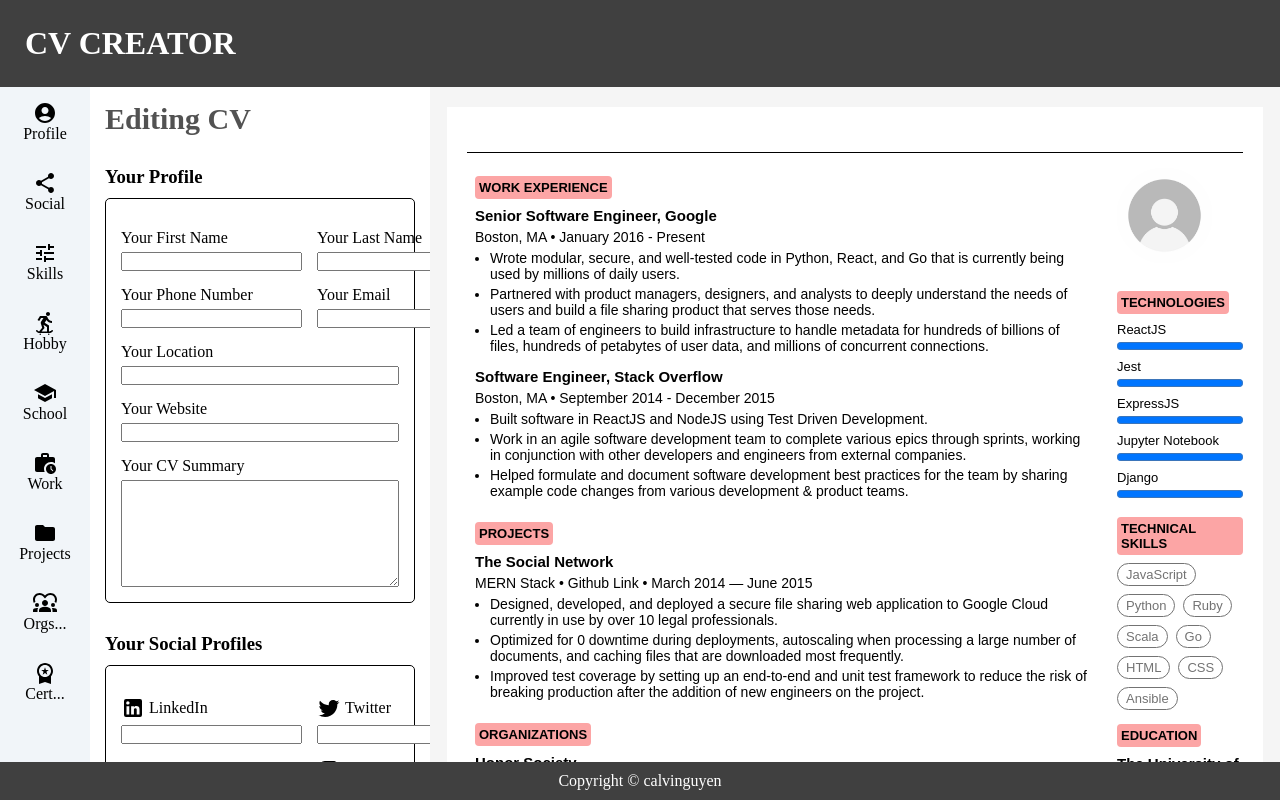
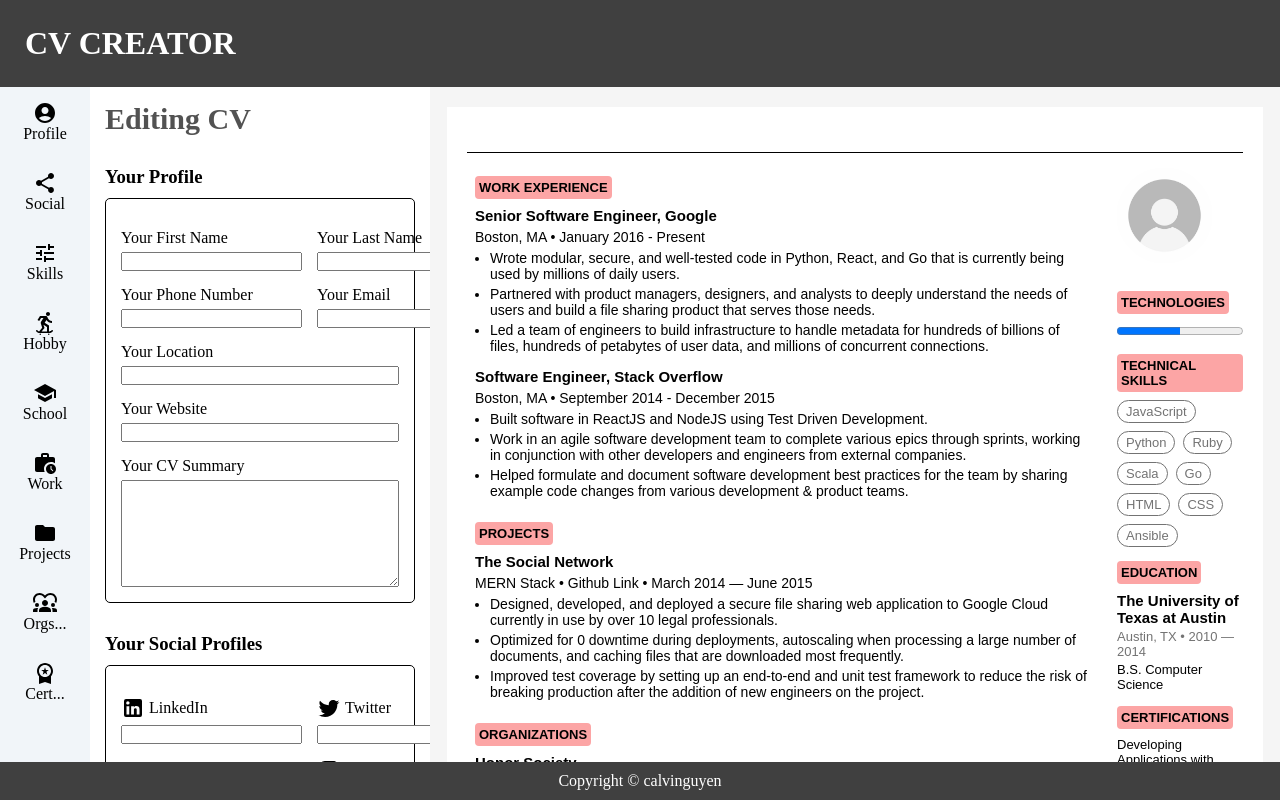
Before and after one commit to calvinguyen/cv-application, a React (Vite) app: page / in a window 1280 px wide. Built offline with nearby package versions, Linux system fonts and the light colour scheme.

Commit message:
Implement dynamic rendering for skills in CVForm

```diff
--- a/src/components/CVEditBar/Forms/SkillItem.jsx
+++ /dev/null
@@ -1,29 +0,0 @@
-const SkillItem = ({ skill, onSkillChange, onDeleteSkill }) => {
-  return (
-    <div className="skill-input-container">
-      <input
-        type="text"
-        name="name"
-        value={skill.name}
-        onChange={(e) => onSkillChange(e, skill.id)}
-      />
-      <button
-        className="x-btn input-x-btn"
-        type="button"
-        onClick={() => onDeleteSkill(skill.id)}
-      >
-        X
-      </button>
-      <input
-        type="range"
-        name="level"
-        min="0"
-        max="100"
-        value={skill.level}
-        onChange={(e) => onSkillChange(e, skill.id)}
-      />
-    </div>
-  );
-};
-
-export default SkillItem;
--- a/src/components/CVEditBar/Forms/Skills.jsx
+++ b/src/components/CVEditBar/Forms/Skills.jsx
@@ -1,4 +1,30 @@
-import SkillItem from './SkillItem';
+const SkillItem = ({ skill, onSkillChange, onDeleteSkill }) => {
+  return (
+    <div className="skill-input-container">
+      <input
+        type="text"
+        name="name"
+        value={skill.name}
+        onChange={(e) => onSkillChange(e, skill.id)}
+      />
+      <button
+        className="x-btn input-x-btn"
+        type="button"
+        onClick={() => onDeleteSkill(skill.id)}
+      >
+        X
+      </button>
+      <input
+        type="range"
+        name="level"
+        min="0"
+        max="100"
+        value={skill.level}
+        onChange={(e) => onSkillChange(e, skill.id)}
+      />
+    </div>
+  );
+};
 
 const Skills = ({
   skills,
--- a/src/components/CVForm/CVProfile.jsx
+++ b/src/components/CVForm/CVProfile.jsx
@@ -14,10 +14,6 @@ const CVProfile = ({cv}) => {
 
       <SocialLinks socialProfiles={cv.socialProfiles} />
 
-      {/* Props {
-        skillsSectionTitle,
-        skillsList []
-      } */}
       <Skills
         skills={cv.skills}
         sectionTitle={cv.skillSectionTitle}
--- a/src/components/CVForm/Profile/Skills.jsx
+++ b/src/components/CVForm/Profile/Skills.jsx
@@ -1,29 +1,21 @@
-const Skills = ({skills, sectionTitle}) => {
+const SkillItem = ({ skill }) => {
+  return (
+    <li className="skill-item">
+      <p>{skill.name}</p>
+      <progress value={skill.level} max="100" />
+    </li>
+  );
+};
+
+const Skills = ({ skills, sectionTitle }) => {
+  const renderSkills = skills.map((skill) => (
+    <SkillItem key={skill.id} skill={skill} />
+  ));
+
   return (
     <section className="skills">
       <h1 className="section-title section-title-profile">{sectionTitle}</h1>
-      <ul className="skills-list">
-        <li className="skill-item">
-          <p>ReactJS</p>
-          <progress value="100" max="100" />
-        </li>
-        <li className="skill-item">
-          <p>Jest</p>
-          <progress value="100" max="100" />
-        </li>
-        <li className="skill-item">
-          <p>ExpressJS</p>
-          <progress value="100" max="100" />
-        </li>
-        <li className="skill-item">
-          <p>Jupyter Notebook</p>
-          <progress value="100" max="100" />
-        </li>
-        <li className="skill-item">
-          <p>Django</p>
-          <progress value="100" max="100" />
-        </li>
-      </ul>
+      <ul className="skills-list">{renderSkills}</ul>
     </section>
   );
 };
--- a/src/data/emptyCV.js
+++ b/src/data/emptyCV.js
@@ -23,11 +23,6 @@ const emptyCV = {
 
   skillSectionTitle: 'TECHNOLOGIES',
   skills: [
-    {
-      id: uuidv4(),
-      name: '',
-      level: 50,
-    },
     {
       id: uuidv4(),
       name: '',
```
